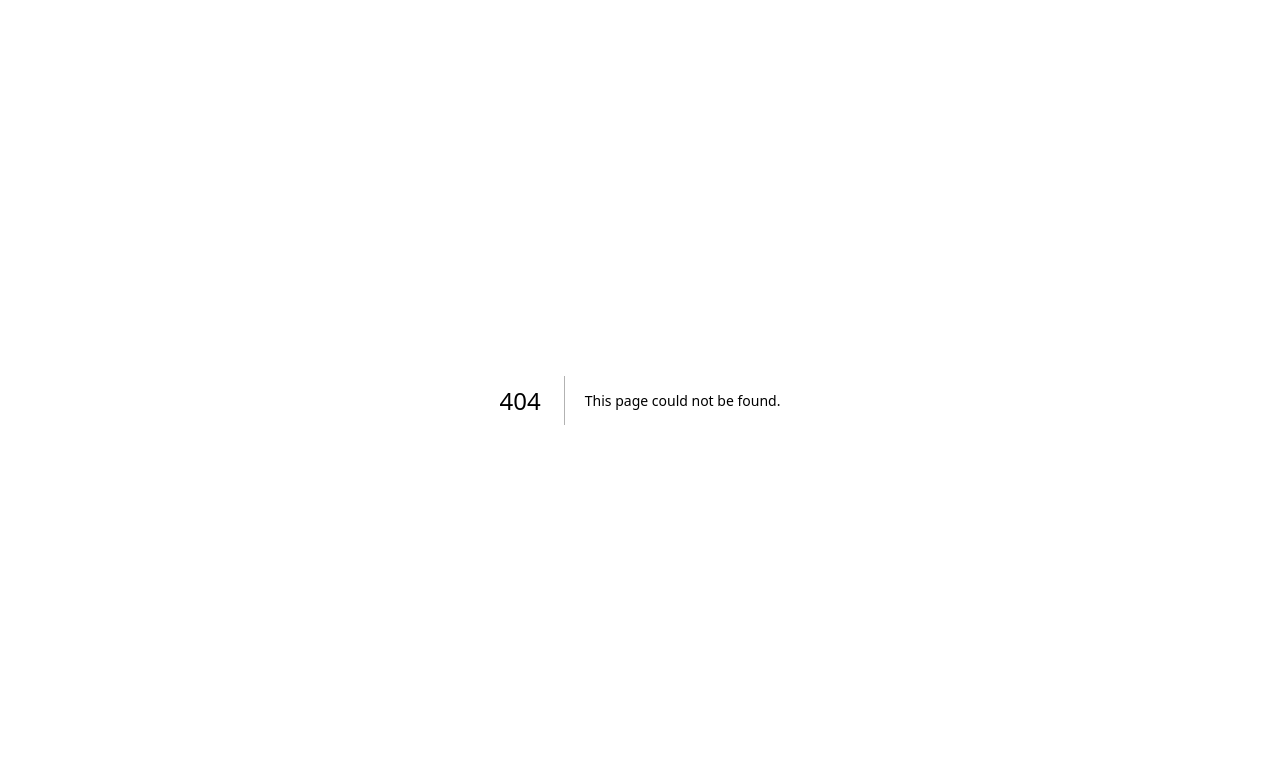
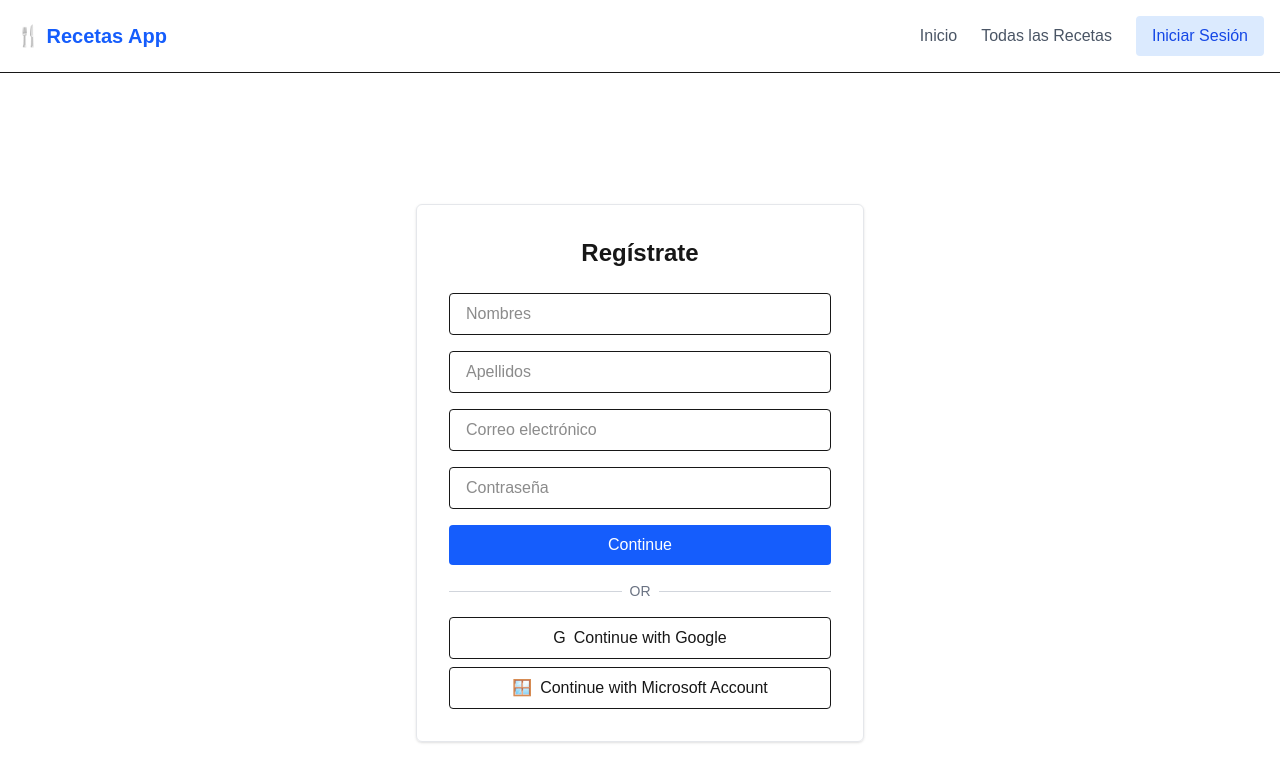
Before and after one commit to Sketox/Recetas-Frontend, a Next.js app: page /register in a window 1280 px wide. Before the commit this address had no page. Shown: the top 782 px of the page. Built offline with nearby package versions, Linux system fonts and the light colour scheme.

Commit message:
Avance de pagina principal y pagina de registro creada, ademas sistema conectado con el backend

```diff
--- a/src/app/globals.css
+++ b/src/app/globals.css
@@ -13,14 +13,12 @@
 }
 
 /*
-
 @media (prefers-color-scheme: dark) {
   :root {
     --background: #0a0a0a;
     --foreground: #ededed;
   }
 }
-
 */
 
 body {
--- a/src/app/page.tsx
+++ b/src/app/page.tsx
@@ -1,103 +1,71 @@
-import Image from "next/image";
+import Navbar from "../components/navbar";
+import Hero from "../components/hero";
+import RecipeCard from "../components/recipeCard";
+import CategoryCard from "../components/category";
+import CTA from "../components/CTA";
 
-export default function Home() {
+const mockRecipes = [
+  {
+    title: "Paella Valenciana",
+    description:
+      "El plato más internacional de la cocina española, originario de Valencia.",
+    imageUrl: "/images/paella.jpg",
+    time: 55,
+    difficulty: "Media",
+    rating: 4.9,
+  },
+  {
+    title: "Croquetas de Jamón",
+    description:
+      "Tapa española por excelencia, cremosas por dentro y crujientes por fuera.",
+    imageUrl: "/images/croquetas.jpg",
+    time: 50,
+    difficulty: "Fácil",
+    rating: 4.7,
+  },
+  // Agrega más recetas si deseas
+];
+
+const categories = [
+  { icon: "🥐", name: "Desayuno", count: 1 },
+  { icon: "🍴", name: "Almuerzo", count: 13 },
+  { icon: "🍝", name: "Cena", count: 0 },
+  { icon: "🍰", name: "Postre", count: 5 },
+  { icon: "🍪", name: "Snack", count: 1 },
+];
+
+export default function HomePage() {
   return (
-    <div className="grid grid-rows-[20px_1fr_20px] items-center justify-items-center min-h-screen p-8 pb-20 gap-16 sm:p-20 font-[family-name:var(--font-geist-sans)]">
-      <main className="flex flex-col gap-[32px] row-start-2 items-center sm:items-start">
-        <Image
-          className="dark:invert"
-          src="/next.svg"
-          alt="Next.js logo"
-          width={180}
-          height={38}
-          priority
-        />
-        <ol className="list-inside list-decimal text-sm/6 text-center sm:text-left font-[family-name:var(--font-geist-mono)]">
-          <li className="mb-2 tracking-[-.01em]">
-            Get started by editing{" "}
-            <code className="bg-black/[.05] dark:bg-white/[.06] px-1 py-0.5 rounded font-[family-name:var(--font-geist-mono)] font-semibold">
-              src/app/page.tsx
-            </code>
-            .
-          </li>
-          <li className="tracking-[-.01em]">
-            Save and see your changes instantly.
-          </li>
-        </ol>
+    <div>
+      <Navbar />
+      <Hero />
 
-        <div className="flex gap-4 items-center flex-col sm:flex-row">
-          <a
-            className="rounded-full border border-solid border-transparent transition-colors flex items-center justify-center bg-foreground text-background gap-2 hover:bg-[#383838] dark:hover:bg-[#ccc] font-medium text-sm sm:text-base h-10 sm:h-12 px-4 sm:px-5 sm:w-auto"
-            href="https://vercel.com/new?utm_source=create-next-app&utm_medium=appdir-template-tw&utm_campaign=create-next-app"
-            target="_blank"
-            rel="noopener noreferrer"
-          >
-            <Image
-              className="dark:invert"
-              src="/vercel.svg"
-              alt="Vercel logomark"
-              width={20}
-              height={20}
-            />
-            Deploy now
-          </a>
-          <a
-            className="rounded-full border border-solid border-black/[.08] dark:border-white/[.145] transition-colors flex items-center justify-center hover:bg-[#f2f2f2] dark:hover:bg-[#1a1a1a] hover:border-transparent font-medium text-sm sm:text-base h-10 sm:h-12 px-4 sm:px-5 w-full sm:w-auto md:w-[158px]"
-            href="https://nextjs.org/docs?utm_source=create-next-app&utm_medium=appdir-template-tw&utm_campaign=create-next-app"
-            target="_blank"
-            rel="noopener noreferrer"
-          >
-            Read our docs
+      <section className="max-w-7xl mx-auto px-4 py-10">
+        <div className="flex justify-between items-center mb-6">
+          <h2 className="text-2xl font-semibold">Recetas Destacadas</h2>
+          <a href="#" className="text-blue-600 text-sm hover:underline">
+            Ver todas →
           </a>
         </div>
-      </main>
-      <footer className="row-start-3 flex gap-[24px] flex-wrap items-center justify-center">
-        <a
-          className="flex items-center gap-2 hover:underline hover:underline-offset-4"
-          href="https://nextjs.org/learn?utm_source=create-next-app&utm_medium=appdir-template-tw&utm_campaign=create-next-app"
-          target="_blank"
-          rel="noopener noreferrer"
-        >
-          <Image
-            aria-hidden
-            src="/file.svg"
-            alt="File icon"
-            width={16}
-            height={16}
-          />
-          Learn
-        </a>
-        <a
-          className="flex items-center gap-2 hover:underline hover:underline-offset-4"
-          href="https://vercel.com/templates?framework=next.js&utm_source=create-next-app&utm_medium=appdir-template-tw&utm_campaign=create-next-app"
-          target="_blank"
-          rel="noopener noreferrer"
-        >
-          <Image
-            aria-hidden
-            src="/window.svg"
-            alt="Window icon"
-            width={16}
-            height={16}
-          />
-          Examples
-        </a>
-        <a
-          className="flex items-center gap-2 hover:underline hover:underline-offset-4"
-          href="https://nextjs.org?utm_source=create-next-app&utm_medium=appdir-template-tw&utm_campaign=create-next-app"
-          target="_blank"
-          rel="noopener noreferrer"
-        >
-          <Image
-            aria-hidden
-            src="/globe.svg"
-            alt="Globe icon"
-            width={16}
-            height={16}
-          />
-          Go to nextjs.org →
-        </a>
-      </footer>
+        <div className="grid gap-6 sm:grid-cols-2 md:grid-cols-3 lg:grid-cols-4">
+          {mockRecipes.map((r, i) => (
+            <RecipeCard key={i} {...r} />
+          ))}
+        </div>
+      </section>
+
+      <section className="max-w-7xl mx-auto px-4 py-10">
+        <h2 className="text-2xl font-semibold mb-6">Categorías</h2>
+        <div className="grid gap-4 sm:grid-cols-2 md:grid-cols-3 lg:grid-cols-5">
+          {categories.map((c, i) => (
+            <CategoryCard key={i} {...c} />
+          ))}
+        </div>
+      </section>
+
+      <div className="max-w-3xl mx-auto px-4 pb-16">
+        <CTA />
+      </div>
     </div>
   );
 }
--- a/src/app/paginaprin/page.tsx
+++ /dev/null
@@ -1,71 +0,0 @@
-import Navbar from "../../components/navbar";
-import Hero from "../../components/hero";
-import RecipeCard from "../../components/recipeCard";
-import CategoryCard from "../../components/category";
-import CTA from "../../components/CTA";
-
-const mockRecipes = [
-  {
-    title: "Paella Valenciana",
-    description:
-      "El plato más internacional de la cocina española, originario de Valencia.",
-    imageUrl: "/images/paella.jpg",
-    time: 55,
-    difficulty: "Media",
-    rating: 4.9,
-  },
-  {
-    title: "Croquetas de Jamón",
-    description:
-      "Tapa española por excelencia, cremosas por dentro y crujientes por fuera.",
-    imageUrl: "/images/croquetas.jpg",
-    time: 50,
-    difficulty: "Fácil",
-    rating: 4.7,
-  },
-  // Agrega más recetas si deseas
-];
-
-const categories = [
-  { icon: "🥐", name: "Desayuno", count: 1 },
-  { icon: "🍴", name: "Almuerzo", count: 13 },
-  { icon: "🍝", name: "Cena", count: 0 },
-  { icon: "🍰", name: "Postre", count: 5 },
-  { icon: "🍪", name: "Snack", count: 1 },
-];
-
-export default function HomePage() {
-  return (
-    <div>
-      <Navbar />
-      <Hero />
-
-      <section className="max-w-7xl mx-auto px-4 py-10">
-        <div className="flex justify-between items-center mb-6">
-          <h2 className="text-2xl font-semibold">Recetas Destacadas</h2>
-          <a href="#" className="text-blue-600 text-sm hover:underline">
-            Ver todas →
-          </a>
-        </div>
-        <div className="grid gap-6 sm:grid-cols-2 md:grid-cols-3 lg:grid-cols-4">
-          {mockRecipes.map((r, i) => (
-            <RecipeCard key={i} {...r} />
-          ))}
-        </div>
-      </section>
-
-      <section className="max-w-7xl mx-auto px-4 py-10">
-        <h2 className="text-2xl font-semibold mb-6">Categorías</h2>
-        <div className="grid gap-4 sm:grid-cols-2 md:grid-cols-3 lg:grid-cols-5">
-          {categories.map((c, i) => (
-            <CategoryCard key={i} {...c} />
-          ))}
-        </div>
-      </section>
-
-      <div className="max-w-3xl mx-auto px-4 pb-16">
-        <CTA />
-      </div>
-    </div>
-  );
-}
--- /dev/null
+++ b/src/app/register/page.tsx
@@ -0,0 +1,91 @@
+"use client";
+
+import Navbar from "../../components/navbar";
+import { useState } from "react";
+
+export default function RegisterPage() {
+  const [formData, setFormData] = useState({
+    firstName: "",
+    lastName: "",
+    email: "",
+    password: "",
+  });
+
+  const handleChange = (e: React.ChangeEvent<HTMLInputElement>) => {
+    setFormData({
+      ...formData,
+      [e.target.name]: e.target.value,
+    });
+  };
+
+  const handleSubmit = (e: React.FormEvent) => {
+    e.preventDefault();
+    console.log("Registrando usuario...", formData);
+    // Aquí puedes conectar con Firebase o tu backend
+  };
+
+  return (
+    <div>
+      <Navbar />
+
+      <div className="min-h-screen flex items-center justify-center bg-white">
+        <div className="w-full max-w-md p-8 border border-gray-200 rounded-md shadow">
+          <h2 className="text-2xl font-bold mb-6 text-center">Regístrate</h2>
+          <form onSubmit={handleSubmit} className="space-y-4">
+            <input
+              name="firstName"
+              placeholder="Nombres"
+              value={formData.firstName}
+              onChange={handleChange}
+              className="w-full px-4 py-2 border rounded"
+            />
+            <input
+              name="lastName"
+              placeholder="Apellidos"
+              value={formData.lastName}
+              onChange={handleChange}
+              className="w-full px-4 py-2 border rounded"
+            />
+            <input
+              name="email"
+              type="email"
+              placeholder="Correo electrónico"
+              value={formData.email}
+              onChange={handleChange}
+              className="w-full px-4 py-2 border rounded"
+            />
+            <input
+              name="password"
+              type="password"
+              placeholder="Contraseña"
+              value={formData.password}
+              onChange={handleChange}
+              className="w-full px-4 py-2 border rounded"
+            />
+            <button
+              type="submit"
+              className="w-full bg-blue-600 text-white py-2 rounded hover:bg-blue-700 transition"
+            >
+              Continue
+            </button>
+          </form>
+
+          <div className="flex items-center my-4">
+            <div className="flex-grow h-px bg-gray-300" />
+            <span className="mx-2 text-sm text-gray-500">OR</span>
+            <div className="flex-grow h-px bg-gray-300" />
+          </div>
+
+          <div className="space-y-2">
+            <button className="w-full flex items-center justify-center border px-4 py-2 rounded hover:bg-gray-100">
+              <span className="mr-2">G</span> Continue with Google
+            </button>
+            <button className="w-full flex items-center justify-center border px-4 py-2 rounded hover:bg-gray-100">
+              <span className="mr-2">🪟</span> Continue with Microsoft Account
+            </button>
+          </div>
+        </div>
+      </div>
+    </div>
+  );
+}
--- a/src/components/card.tsx
+++ b/src/components/card.tsx
@@ -10,7 +10,7 @@ interface CardProps {
 
 const Card = ({ title, description, imageUrl }: CardProps) => {
   return (
-    <div className="bg-white rounded-lg shadow-md overflow-hidden">
+    <div className="bg-white rounded-lg shadow-xl overflow-hidden">
       <div className="relative h-48 w-full">
         <Image src={imageUrl} alt={title} layout="fill" objectFit="cover" />
       </div>
--- a/src/components/category.tsx
+++ b/src/components/category.tsx
@@ -6,7 +6,7 @@ interface CategoryProps {
 
 const CategoryCard = ({ icon, name, count }: CategoryProps) => {
   return (
-    <div className="flex flex-col items-center p-4 border rounded-lg hover:shadow">
+    <div className="flex flex-col items-center p-4 border rounded-lg shadow-xl">
       <div className="text-3xl mb-2">{icon}</div>
       <h4 className="font-semibold text-gray-700">{name}</h4>
       <p className="text-sm text-gray-500">{count} recetas</p>
--- a/src/components/recipeCard.tsx
+++ b/src/components/recipeCard.tsx
@@ -18,7 +18,7 @@ const RecipeCard = ({
   rating,
 }: Props) => {
   return (
-    <div className="bg-white rounded-lg shadow hover:shadow-md transition">
+    <div className="bg-white rounded-lg shadow-xl hover:shadow-md transition">
       <div className="relative w-full h-40">
         <Image
           src={imageUrl}
```
